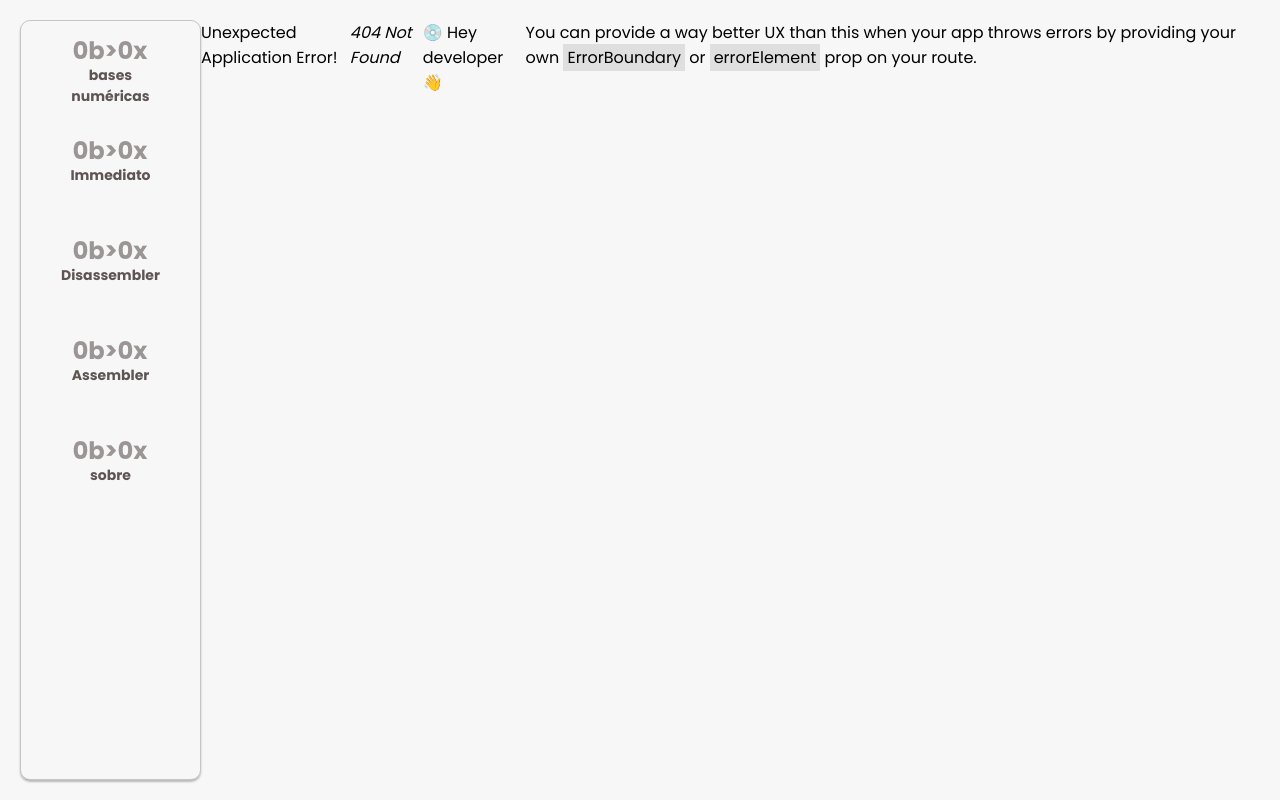
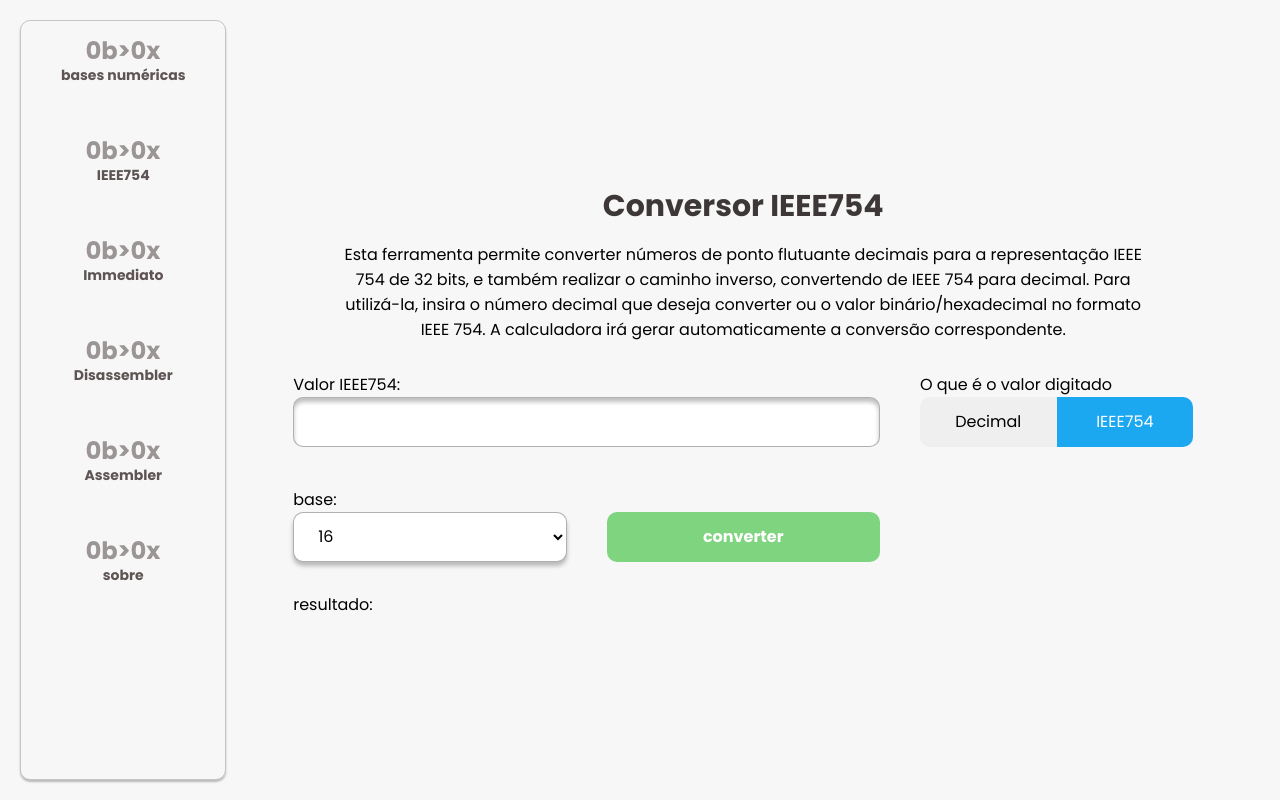
Before and after one commit to LuisHenriqueDaSilv/ISCTools, a React (Vite) app in the folder web/: page /ieee754 in a window 1280 px wide. Before the commit this address had no page. Built offline with nearby package versions, Linux system fonts and the light colour scheme.

Commit message:
Add IEEE754

```diff
--- a/web/src/App.tsx
+++ b/web/src/App.tsx
@@ -7,6 +7,7 @@ import Immediato from './Pages/Immediato'
 import Disassembler from './Pages/Disassembler'
 import Assembler from './Pages/assembler'
 import About from './Pages/About'
+import IEEE754 from './Pages/IEEE754'
 import Nav from './Components/Nav'
 
 const router = createBrowserRouter([
@@ -33,6 +34,10 @@ const router = createBrowserRouter([
   {
     path: "/",
     element: <About />
+  },
+  {
+    path: "/ieee754",
+    element: <IEEE754/>
   }
 ])
 
--- a/web/src/Components/Nav/index.tsx
+++ b/web/src/Components/Nav/index.tsx
@@ -8,6 +8,12 @@ export default function Nav(){
           <div>
             <img alt="icon 0b>0x" src="0b_0x.png"></img>
             <p>bases numéricas</p>
+          </div>
+        </a>
+        <a href="/ieee754">
+          <div>
+            <img alt="icon 0b>0x" src="0b_0x.png"></img>
+            <p>IEEE754</p>
           </div>
         </a>
         <a href="/immediato">
--- /dev/null
+++ b/web/src/Pages/IEEE754/index.tsx
@@ -0,0 +1,104 @@
+import { useState } from 'react'
+import styles from './styles.module.scss'
+
+import {converterBase} from "../../api/baseConverter"
+import { floatToIEEE754, ieee754ToFloat } from "../../api/IEEE754"
+
+export default function IEEE754() {
+
+	const [input, setInput] = useState<string>("");
+	const [mode, setMode] = useState<"toIEEE754" | "toDecimal">('toDecimal')
+	const [base, setBase] = useState<string>("16");
+	const [result, setResult] = useState<string>("")
+
+	function convert(event: FormDataEvent) {
+		event.preventDefault()
+		if(!input){return}
+		if(mode == "toIEEE754"){
+			const result = floatToIEEE754(Number.parseFloat(input))
+			const hexa = converterBase(result, 2, 16, false, false, 32)
+			const ans = `Binário: ${result}\nHexadecimal: ${hexa}`
+			setResult(ans)
+		} else {
+			const ans = ieee754ToFloat(input, Number.parseInt(base))
+			setResult(ans.toString())
+		}
+	}
+
+	return (
+		<div className={styles.container}>
+
+			<header className={styles.header}>
+				<h1>Conversor IEEE754</h1>
+				<p>
+					Esta ferramenta permite converter números de ponto flutuante decimais para a representação IEEE 754 de 32 bits,
+					e também realizar o caminho inverso, convertendo de IEEE 754 para decimal. Para utilizá-la, insira o número
+					decimal que deseja converter ou o valor binário/hexadecimal no formato IEEE 754. A calculadora irá gerar
+					automaticamente a conversão correspondente.
+				</p>
+			</header>
+
+			{/*@ts-ignore*/}
+			<form onSubmit={convert}>
+
+				<div>
+					<label>
+					{
+						mode == "toDecimal"? "Valor IEEE754:": "Numero decimal:"
+					}
+					</label>
+					<input
+						type="text"
+						onChange={(event) => setInput(event.target.value)}
+						value={input}
+					/>
+				</div>
+
+				<div>
+					<label>O que é o valor digitado</label>
+					<div className={styles.buttonsContainer}>
+						<button
+							type="button"
+							className={mode === "toIEEE754" ? styles.selectedButton : ''}
+							onClick={() => { setMode("toIEEE754") }}
+						>Decimal</button>
+						<button
+							type="button"
+							className={mode == "toDecimal" ? styles.selectedButton : ''}
+							onClick={() => { setMode("toDecimal") }}
+						>IEEE754</button>
+
+					</div>
+				</div>
+
+				{
+					mode == "toDecimal" ? (
+						<div>
+							<label>base:</label>
+
+							<select
+							onChange={(choice) => setBase(choice.target.value)}
+							value={base}
+							>
+								<option value={2}>
+									2
+								</option>
+								<option value={16}>
+									16
+								</option>
+							</select>
+						</div>
+					) : null
+				}
+
+
+				<button className={styles.submitButton} type="submit">converter</button>
+			</form>
+
+			<div className={styles.resultsContainer}>
+				<label>resultado:</label>
+				<h1>{result}</h1>
+			</div>
+		</div>
+	)
+}
--- /dev/null
+++ b/web/src/Pages/IEEE754/styles.module.scss
@@ -0,0 +1,146 @@
+.container {
+    margin-top: 5rem;
+    display: flex;
+    flex-direction: column;
+    gap: 3rem;
+    max-width: 900px;
+    margin-left: auto;
+    margin-right: auto;
+    width: 90%;
+    height: 100%;
+    margin-top: auto;
+    margin-bottom: auto;
+
+    header {
+      text-align: center;
+      display: flex;
+      flex-direction: column;
+      gap: 1.3rem;
+      max-width: 800px;
+      margin-left: auto;
+      margin-right: auto;
+      h1 {
+        color: var(--gtc);
+        font-weight: 700;
+        font-size: 3rem;
+      }
+    }
+
+    form {
+      display: flex;
+      flex-direction: column;
+      gap: 2rem;
+      width: 100%;
+
+      button {
+        transition: 200ms;
+        cursor: pointer;
+      }
+
+      button:hover {
+        opacity: 0.7;
+      }
+
+      div {
+        display: flex;
+        flex-direction: column;
+        width: 100%;
+
+
+        label {
+          font-size: 1.6rem;
+        }
+
+        input {
+          background: #FFFFFF;
+          border: 1px solid rgba(62, 55, 55, 0.4);
+          box-shadow: inset 0px 4px 4px rgba(0, 0, 0, 0.25);
+          border-radius: 10px;
+          height: 5rem;
+          padding-left: 2rem;
+        }
+
+        select {
+          height: 5rem;
+          border-radius: 10px;
+          padding-left: 2rem;
+
+
+          background: #FFFFFF;
+          border: 1px solid rgba(62, 55, 55, 0.4);
+          box-shadow: 0px 4px 4px rgba(0, 0, 0, 0.25);
+          border-radius: 10px;
+
+        }
+
+
+        .buttonsContainer {
+          display: flex;
+          flex-direction: row;
+
+          button {
+            width: 100%;
+            height: 5rem;
+            border: none;
+            border-radius: 0 10px 10px 0;
+          }
+
+          button:first-child {
+            border-radius: 10px 0 0 10px;
+          }
+
+          .selectedButton {
+            background-color: #1BA8F0;
+            color: #ffffff;
+          }
+        }
+
+      }
+
+      .submitButton {
+        font-weight: 700;
+        background-color: #7FD47F;
+        border: none;
+        border-radius: 10px;
+        height: 5rem;
+        color: #ffffff;
+        margin-top: auto;
+
+      }
+    }
+
+    .resultsContainer {
+      max-width: 800px;
+      width: 100%;
+      display: flex;
+      flex-direction: column;
+
+      h1 {
+        margin-left: auto;
+        margin-right: auto;
+        font-weight: 800;
+        font-size: 3rem;
+        color: var(--gtc);
+      }
+    }
+
+
+  }
+
+  @media screen and (min-width: 768px){
+    .container {
+      form {
+        display: grid;
+        grid-template-columns: repeat(3, 1fr); /* Máximo de 3 colunas */
+        grid-auto-rows: auto;
+        grid-auto-flow: dense; /* Força os itens a preencherem o grid */
+        gap: 4rem;
+
+        div:nth-child(1) { grid-column: span 2; }
+        div:nth-child(2) { grid-column: span 1; }
+        div:nth-child(3) { grid-column: span 1; }
+        div:nth-child(4) { grid-column: span 1; }
+        div:nth-child(5) { grid-column: span 1; }
+      }
+    }
+  }
--- /dev/null
+++ b/web/src/api/IEEE754.ts
@@ -0,0 +1,43 @@
+export function floatToIEEE754(num: number) {
+	const buffer = new ArrayBuffer(4);
+	const view = new DataView(buffer);
+
+	view.setFloat32(0, num);
+
+	const intRepresentation = view.getUint32(0);
+
+	let binaryString = intRepresentation.toString(2).padStart(32, '0');
+
+	return binaryString;
+}
+
+export function ieee754ToFloat(input: string, base: number) {
+	let binaryStr;
+
+	if (base == 16) {
+		binaryStr = parseInt(input, 16).toString(2).padStart(32, '0')
+	} else { // Binario
+		binaryStr = input.padStart(32, '0')
+	}
+
+	// Extrai partes
+	const signBit = parseInt(binaryStr[0], 2);
+	const exponentBits = parseInt(binaryStr.slice(1, 9), 2);
+	const fractionBits = binaryStr.slice(9);
+
+	// Cálculos
+	const sign = signBit === 0 ? 1 : -1;
+	const exponent = exponentBits - 127; // Excesso de 127
+	let fraction = 1; // Começa com 1 por causa do bit "implícito" no IEEE754 normalizado
+
+	// Soma a parte fracionária
+	for (let i = 0; i < fractionBits.length; i++) {
+		if (fractionBits[i] === '1') {
+			fraction += Math.pow(2, -(i + 1));
+		}
+	}
+
+	const value = sign * fraction * Math.pow(2, exponent);
+
+	return value;
+}
```
